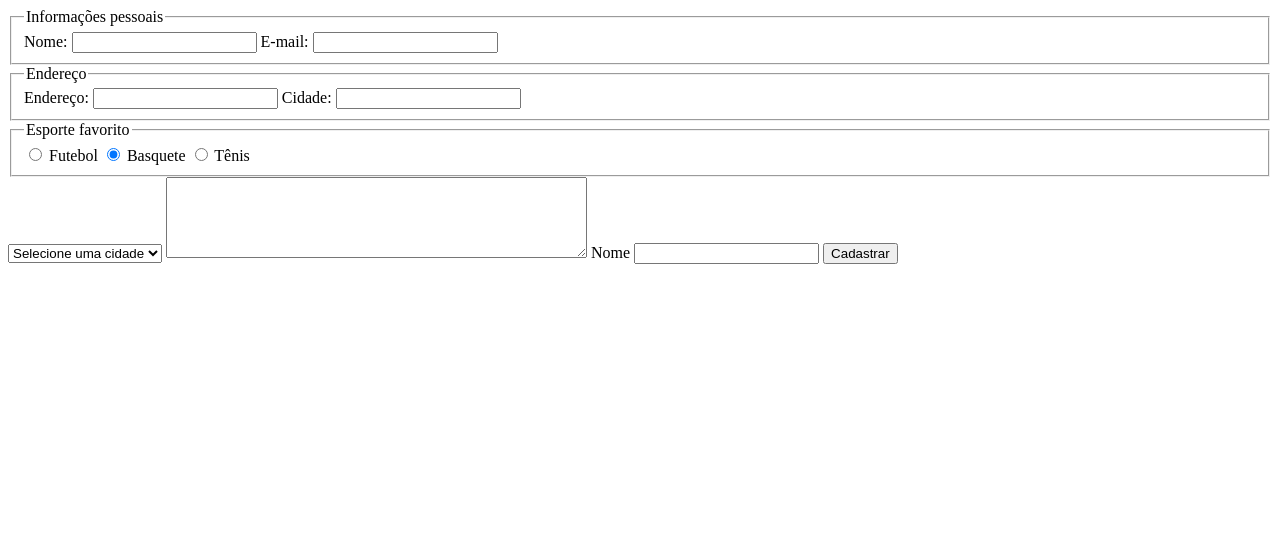
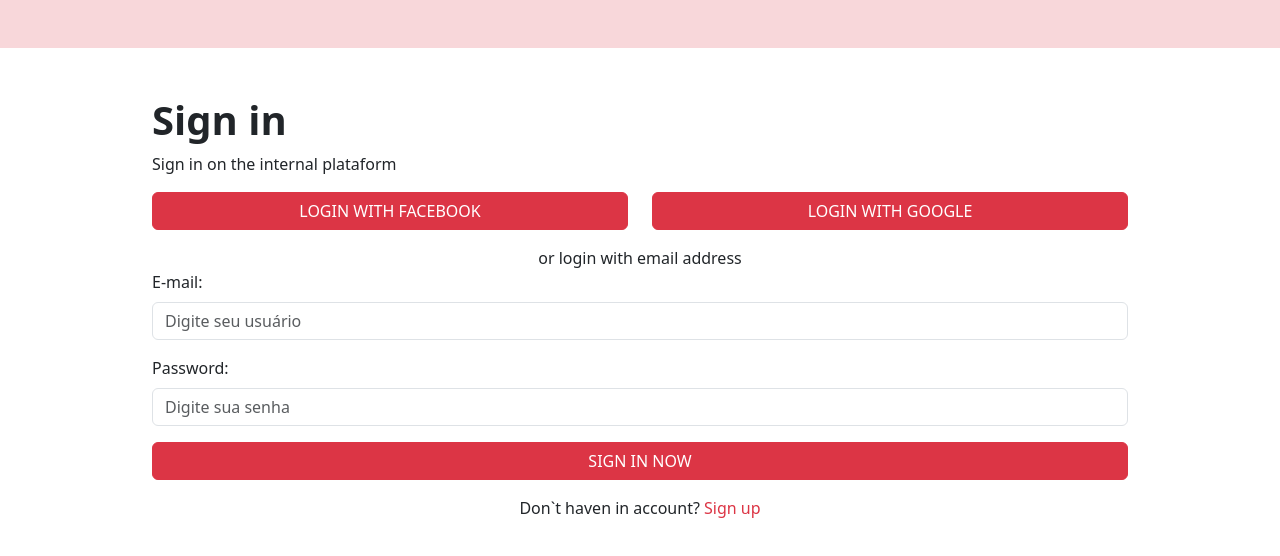
Before and after one commit to thefoxdeveloper/recados-grow-dev, a plain HTML site: page index.html in a window 1280 px wide. Drawn offline with nearby package versions, Linux system fonts and the light colour scheme.

Commit message:
Fix pastas

```diff
--- a/index.html
+++ b/index.html
@@ -1,121 +1,134 @@
 <!DOCTYPE html>
 <html lang="en">
+
 <head>
   <meta charset="UTF-8">
+  <link rel="preconnect" href="https://fonts.googleapis.com">
+  <link rel="preconnect" href="https://fonts.gstatic.com" crossorigin>
   <meta name="viewport" content="width=device-width, initial-scale=1.0">
-  <title>Document</title>
+  <title>Login</title>
+  <link rel="stylesheet" href="./css/styles.css">
+  <link href="https://fonts.googleapis.com/css2?family=DM+Sans:opsz,wght@9..40,400;9..40,500;9..40,700&display=swap"
+    rel="stylesheet">
+    <link href="https://cdn.jsdelivr.net/npm/bootstrap@5.3.2/dist/css/bootstrap.min.css" rel="stylesheet"
+    integrity="sha384-T3c6CoIi6uLrA9TneNEoa7RxnatzjcDSCmG1MXxSR1GAsXEV/Dwwykc2MPK8M2HN" crossorigin="anonymous">
+    <link rel="stylesheet" href="https://cdnjs.cloudflare.com/ajax/libs/font-awesome/6.5.1/css/brands.min.css" integrity="sha512-8RxmFOVaKQe/xtg6lbscU9DU0IRhURWEuiI0tXevv+lXbAHfkpamD4VKFQRto9WgfOJDwOZ74c/s9Yesv3VvIQ==" crossorigin="anonymous" referrerpolicy="no-referrer" />
 </head>
+
 <body>
-  <!-- <form>
-    <label for="nome">Nome:</label>
-    <input required id="nome" type="email" placeholder="carla@gmail.com" disabled />
+    <header class="container-fluid p-4 bg-danger-subtle"></header>
+    <div class="container" style="max-width: 1000px;">
+      <div class="row">
+        <div class="col">
+          <h1 class="fw-bold mt-5">Sign in</h1>
+          <p>Sign in on the internal plataform</p>
+        </div>
+      </div>
 
-    <label for="senha">Senha:</label>
-    <input required type="password" id="senha" maxlength="5"/>
+      <div class="row justify-content-center">
+        <div class="col-6  d-flex justify-content-center"><button type="button"  class="btn color-violet btn-danger btn-md  w-100 ">LOGIN WITH FACEBOOK</button></div>
+        <div class="col-6  d-flex justify-content-center"><button type="button"  class="btn color-violet btn-danger btn-md  w-100 ">LOGIN WITH GOOGLE</button></div>
+        <div class="col-12 d-flex justify-content-center mt-3">or login with email address</div>
 
-    <label for="idade">Sua idade:</label>
-    <input type="number" id="idade" />
+      </div>
 
-    <label for="curriculo">Currículo:</label>
-    <input type="file" id="curriculo" />
+     <form class="row needs-validation" id="form-login" novalidate>
+      <div class="col">
+        <label for="username" class="mb-2">E-mail:</label>
+        <input type="text" class="form-control mb-3" id="email-login" placeholder="Digite seu usuário" required>
+        <div class="invalid-feedback mb-3 text-center  ">
+          Por favor forneça um e-mail!
+        </div>
+      </div>
 
-    <label for="cor-favorita">Cor favorita:</label>
-    <input type="color" id="cor-favorita" />
+      <div class="co-12">
+        <label for="password" class="mb-2">Password:</label>
+        <input type="password" class="form-control mb-3" id="password-login" placeholder="Digite sua senha" required>
+        <div class="invalid-feedback mb-3 text-center  ">
+          Por favor forneça uma senha!
+        </div>
+      </div>
 
-    <input type="hidden" id="id" />
+      <div class="col-12">
+        <button type="submit" class="btn color-violet btn-md btn-danger  w-100 ">SIGN IN NOW</button>
+      </div>
+      <div class="col mt-3 text-center ">
+        <p> Don`t haven in account? <button type="reset" data-bs-toggle="modal" data-bs-target="#createUserCardModal" class="bg-transparent border-0 text-danger" >Sign up</button></p>
+      </div>
+     </form>
+    </div>
 
-    <button type="submit">Enviar</button>
-  </form> -->
+    <div class="modal fade" id="createUserCardModal" tabindex="-1" aria-labelledby="createUserCardModal" aria-hidden="true">
+      <form id="form-new-user" class="needs-validation" novalidate>
+      <div class="modal-dialog">
+        <div class="modal-content">
+          <div class="modal-header">
+            <h1 class="modal-title fs-5" id="exampleModalLabel">Crie sua conta!</h1>
+            <button type="reset" class="btn-close" data-bs-dismiss="modal" aria-label="Close"></button>
+          </div>
+          <div class="modal-body">
+              <div class="bg-transparent">
+                <label for="title">Nome usuário:</label>
+                <input required class="form-control" id="nome-user" type="text" aria-label="default input example">
+                  <div class="invalid-feedback">
+                    Por favor forneça um nome!
+                  </div>
+              </div>
 
-  <form>
-    <fieldset>
-      <legend>Informações pessoais</legend>
+              <div class="bg-transparent">
+                <label for="title">E-mail:</label>
+                <input required class="form-control" id="email-user" type="text" aria-label="default input example">
+                  <div class="invalid-feedback">
+                    Por favor forneça um email!
+                  </div>
+              </div>
 
-      <label for="nome">Nome:</label>
-      <input type="text" id="nome">
+              <div class="my-3">
+                <label for="description" class="form-label">Senha:</label>
+                <input type="password" required id="password" placeholder="" class="form-control" rows="3"></input>
+                <div class="invalid-feedback">
+                  Por favor forneça a senha!
+                </div>
+              </div>
+              <div class="my-3">
+                <label for="description" class="form-label">Repita a senha:</label>
+                <input type="password" required id="secondPassword" placeholder="" class="form-control" rows="3"></input>
+                <div class="invalid-feedback">
+                  Por favor forneça a segunda senha!
+                </div>
+              </div>
 
-      <label for="email">E-mail:</label>
-      <input type="email" id="email">
-    </fieldset>
+              <div class="container">
+                <div class="row">
+                  <button class="btn btn-danger" type="submit">Criar</button>
+                </div>
+              </div>
+              <div class="container mt-2">
+                <div class="row">
+                  <button class="btn btn-primary" data-bs-dismiss="modal" aria-label="Close" type="reset">Cancelar</button>
+                </div>
+              </div>
+            </div>
+            <div id="userMessage" class="container">
 
-    <fieldset>
-      <legend>Endereço</legend>
+            </div>
+          </div>
+        </div>
+      </form>
+    </div>
+    <div id="alertContainer">
 
-      <label for="endereco">Endereço:</label>
-      <input type="text" id="endereco">
+    </div>
 
-      <label for="cidade">Cidade:</label>
-      <input type="text" id="cidade">
-    </fieldset>
+  <script src="https://cdn.jsdelivr.net/npm/bootstrap@5.3.2/dist/js/bootstrap.bundle.min.js" integrity="sha384-C6RzsynM9kWDrMNeT87bh95OGNyZPhcTNXj1NW7RuBCsyN/o0jlpcV8Qyq46cDfL" crossorigin="anonymous"></script>
 
-    <fieldset>
-      <legend>Esporte favorito</legend>
-      <input type="radio" name="esporte" />
-      <label for="">Futebol</label>
+  <script src="https://kit.fontawesome.com/f9e19193d6.js" crossorigin="anonymous"></script>
+  <script src="https://unpkg.com/axios/dist/axios.min.js"></script>
+  <script src="js/alerts.js"></script>
+  <script src="js/api.js"></script>
+  <script src="js/login.js"></script>
+  <script src="js/newUser.js"></script>
+  <script src="js/validationForms.js"></script>
+</body>
 
-      <input type="radio" name="esporte" checked />
-      <label for="">Basquete</label>
-
-      <input type="radio" name="esporte" />
-      <label for="">Tênis</label>
-    </fieldset>
-
-    <select name="cidade" id="cidade">
-      <option value="">Selecione uma cidade</option>
-      <option value="sp">São Paulo</option>
-      <option value="ssa">Salvador</option>
-      <option value="rj">Rio de Janeiro</option>
-    </select>
-
-    <textarea id="messagem" name="mensagem" rows="5" cols="50"></textarea>
-
-    <label for="nome_usuario">Nome</label>
-    <input id="nome_usuario" type="text" />
-
-    <button>Cadastrar</button>
-  </form>
-
-  <!-- <form id="interessesForm">
-    <fieldset>
-      <legend>Interesses</legend>
-
-      <input id="esporte" type="checkbox" name="interesses" />
-      <label for="esporte">Esporte</label>
-
-      <input id="tecnologia" type="checkbox" name="interesses" />
-      <label for="tecnologia">Tecnologia</label>
-    </fieldset>
-
-    <span>Escolha pelo menos um interesse</span>
-
-    <button type="submit">Enviar</button>
-  </form>
-  <script>
-    const form = document.getElementById('interessesForm')
-    const span = document.querySelector('span')
-
-    form.addEventListener('submit', (event) => {
-      const checkboxes = document.querySelectorAll('input[name="interesses"]:checked')
-      console.log(checkboxes)
-
-      if (checkboxes.length === 0) {
-        event.preventDefault()
-
-        span.classList.add('error')
-      }
-    })
-  </script>
-
-  <style>
-    span {
-      display: none;
-    }
-
-    .error {
-      color: red;
-      padding: 10px 0;
-      display: block;
-    }
-  </style> -->
-</body>
 </html>
```
Also changed, not shown: recados/index.html (deleted, +0 -134 lines), cadastrar-recado.html (renamed from recados/cadastrar-recado.html), cadastrar-usuario.html (renamed from recados/cadastrar-usuario.html), css/styles.css (renamed from recados/css/styles.css), editar-recado.html (renamed from recados/editar-recado.html), images/logo.svg (renamed from recados/images/logo.svg), js/alerts.js (renamed from recados/js/alerts.js), js/api.js (renamed from recados/js/api.js), js/deleteMessage.js (renamed from recados/js/deleteMessage.js), js/editMessage.js (renamed from recados/js/editMessage.js), js/login.js (renamed from recados/js/login.js), js/newMessage.js (renamed from recados/js/newMessage.js), js/newUser.js (renamed from recados/js/newUser.js), js/scripts.js (renamed from recados/js/scripts.js), 2 more files.
